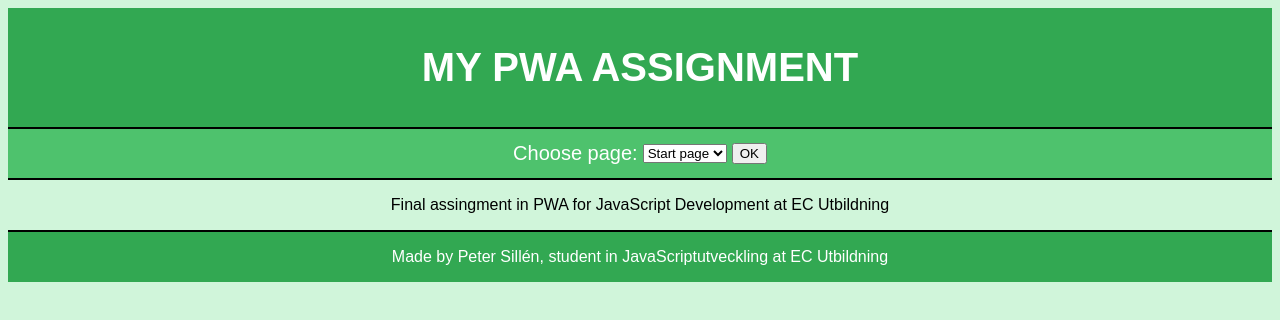
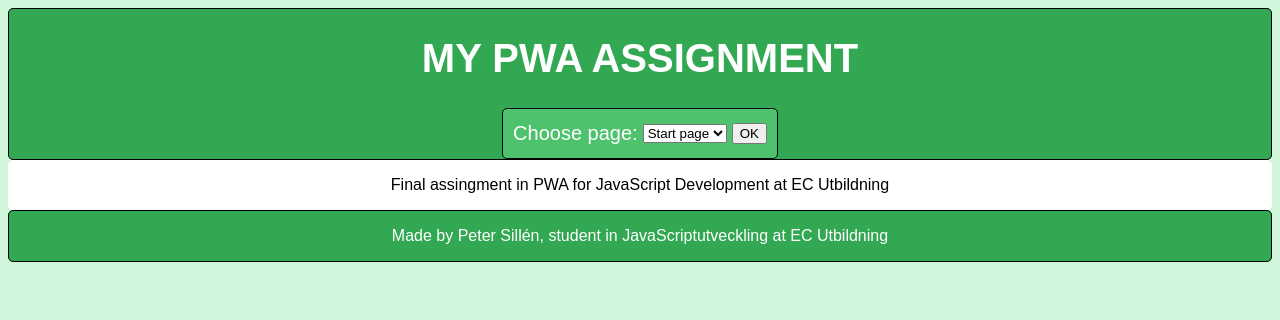
Before and after one commit to Spillenx/Spillenx.github.io, a plain HTML site: page index.html in a window 1280 px wide. Drawn offline with Linux system fonts and the light colour scheme.

```diff
--- a/css/styles.css
+++ b/css/styles.css
@@ -12,10 +12,6 @@ select {
   margin: 5px;
 }
 
-#content-container {
-  border-radius: 5px;
-}
-
 #item {
   border-radius: 5px;
   background-color: black;
@@ -27,17 +23,19 @@ select {
 }
 
 #header {
+  border-radius: 5px;
   display: flex;
-  flex-direction: row;
+  align-items: center;
+  flex-direction: column;
   background-color: #32a852;
   justify-content: center;
   color: white;
   font-size: 20px;
-  padding: 10px;
-  border-bottom: 2px solid black;
+  border: 1px solid black;
 }
 
 #nav {
+  border-radius: 5px;
   display: flex;
   align-items: center;
   background-color: #4ec26d;
@@ -45,21 +43,24 @@ select {
   color: white;
   font-size: 20px;
   padding: 10px;
-  border-bottom: 2px solid black;
+  border: 1px solid black;
 }
 
 #main {
+  border-radius: 5px;
   display: flex;
   flex-direction: column;
   text-align: center;
   align-items: center;
   justify-content: center;
-  border-bottom: 2px solid black;
+  background-color: white;
 }
 
 #footer {
+  border-radius: 5px;
   display: flex;
   background-color: #32a852;
   justify-content: center;
   color: white;
+  border: 1px solid black;
 }
--- a/index.html
+++ b/index.html
@@ -16,7 +16,6 @@
 <script>
 
   var selectedPage = 'main'
-  var selectedPic = ''
 
   const Controller = new mainController()
   const View = new mainView()
@@ -37,9 +36,9 @@
 
   <div id="content-container">
     <div id="header">
+      <div id="head-title">
         <h1>MY PWA ASSIGNMENT</h1>
       </div>
-
       <div id="nav">
         <label>Choose page: </label>
         <select id="page">
@@ -48,6 +47,8 @@
         </select>
         <button id="selectedPage">OK</button>
       </div>
+    </div>
+
 
     <div id="main" class="content">
     </div>
```
Lines whose indentation alone changed are shown as unchanged.
